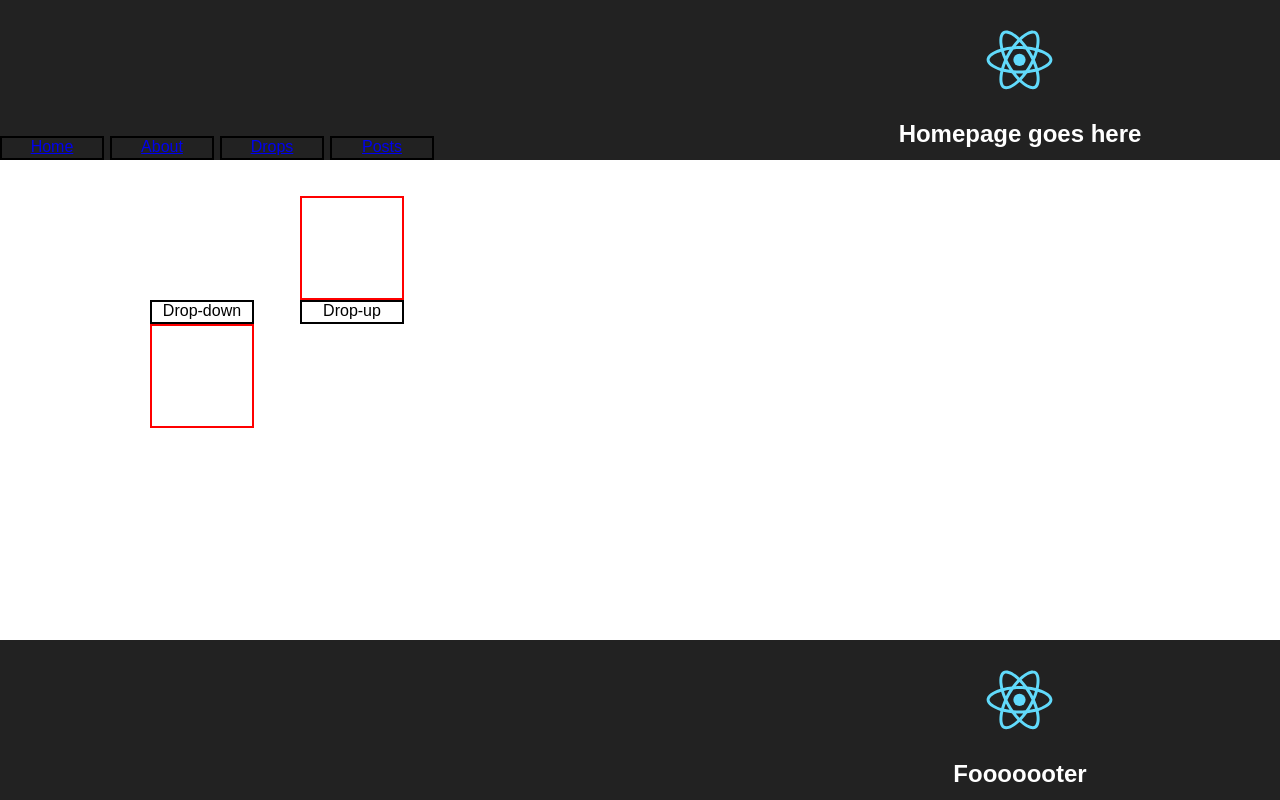
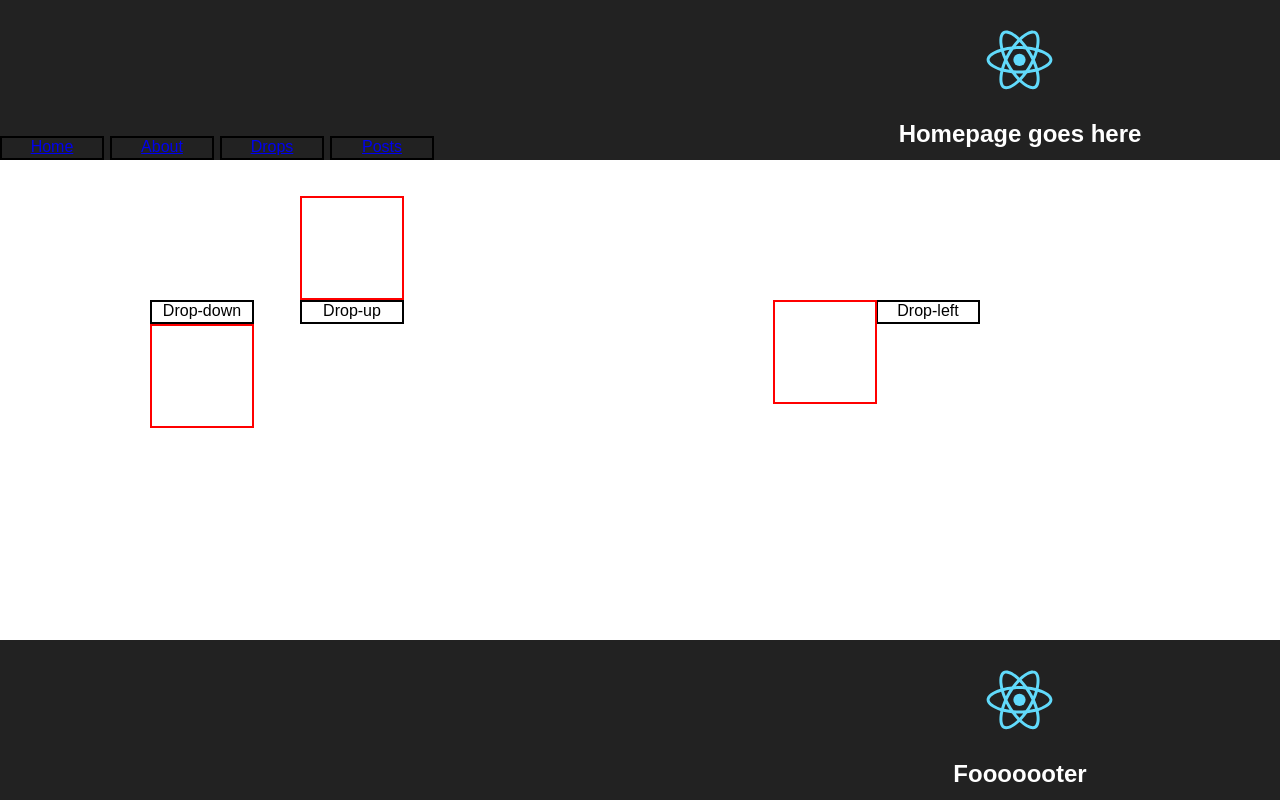
Before and after one commit to tobyjohnston38/test-app, a React (Create React App) app: page /drops in a window 1280 px wide. Shown: the top 800 px of the page. Built offline with nearby package versions, Linux system fonts and the light colour scheme.

Commit message:
moved dropleft to drops

```diff
--- a/src/App.css
+++ b/src/App.css
@@ -53,6 +53,21 @@
   height: 100px;
   border: 2px solid red;
   position: absolute; left: 300px; top: 196px;
+}
+
+.dropleft-container {
+  width: 100px;
+  height: 20px;
+  border: 2px solid black;
+  position: absolute; right: 300px; top: 300px;
+  cursor: pointer;
+}
+
+.dropleft-panel {
+  width: 100px;
+  height: 100px;
+  border: 2px solid red;
+  position: absolute; right: 403px; top: 300px;
 }
 
 .App-header {
--- a/src/Drops.js
+++ b/src/Drops.js
@@ -20,6 +20,8 @@ class Drops extends Component {
           {this.state.open && <div className="dropdown-panel"/>}
         <div className="dropup-container">Drop-up</div>
           {this.state.open && <div className="dropup-panel"/>}
+        <div className="dropleft-container">Drop-left</div>
+          {this.state.open && <div className="dropleft-panel"/>}
       </div>
     );
   }
```
Also changed, not shown: src/Dropleft.css (deleted, +0 -14 lines), src/Dropleft.js (deleted, +0 -24 lines).
